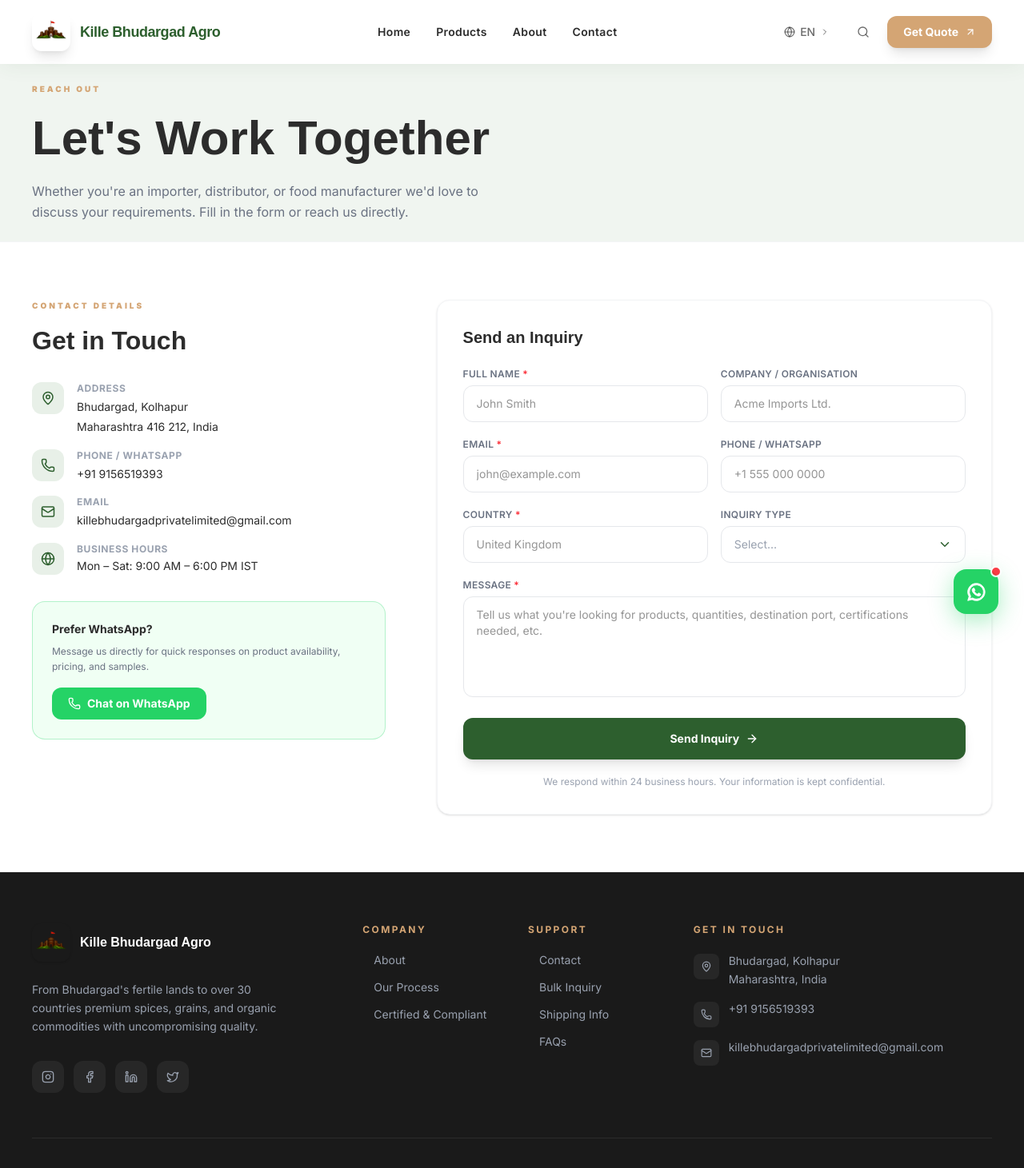
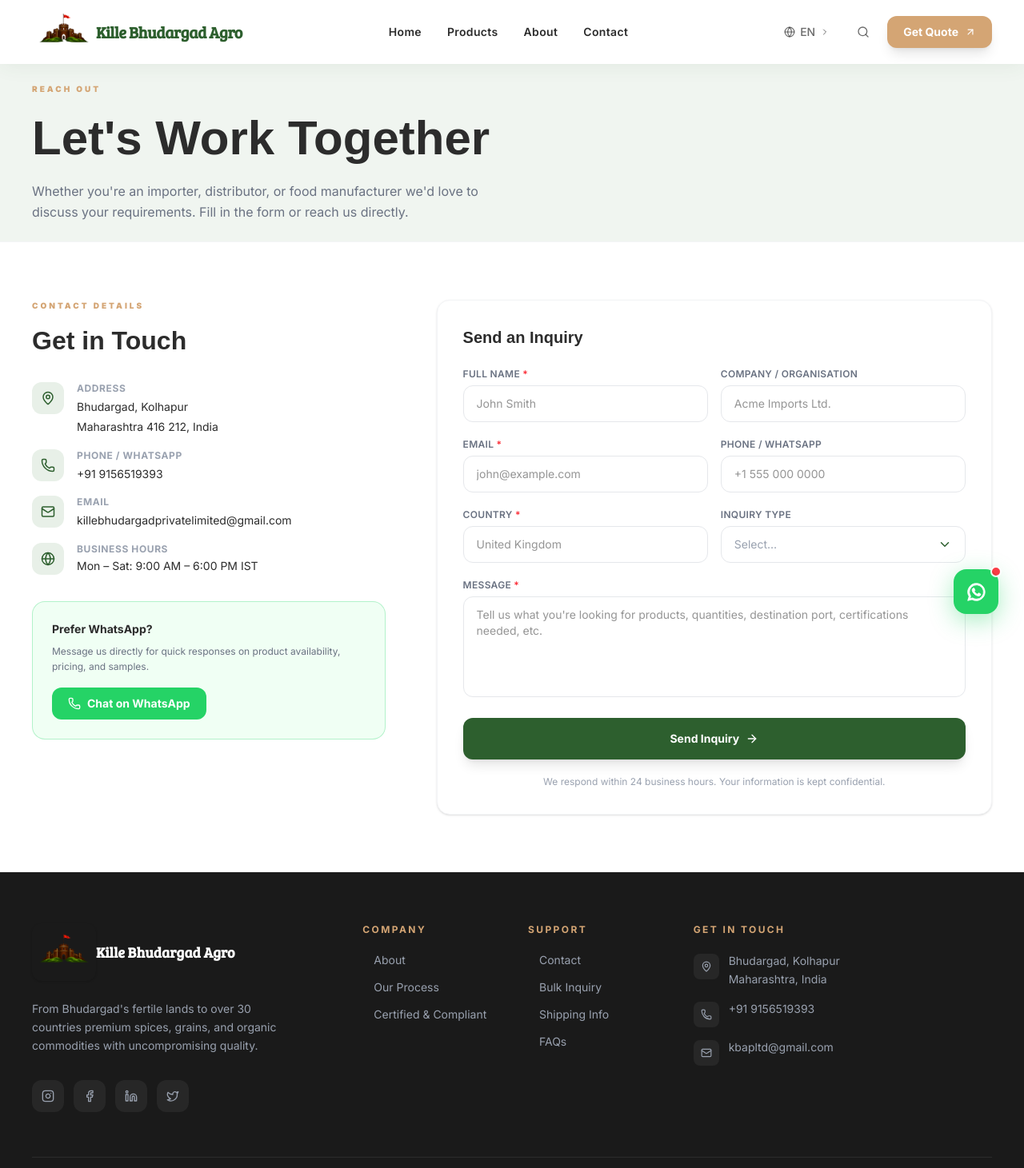
Before and after one commit to its-aniket/killebudhurgad, a Next.js app: page /contact in a window 1280 px wide. Shown: the top 1461 px of the page at 80% size. Built offline with nearby package versions, Linux system fonts and the light colour scheme.

Commit message:
updated logo+rice bg+remove product measures

```diff
--- a/app/globals.css
+++ b/app/globals.css
@@ -1,4 +1,8 @@
 @import "tailwindcss";
+
+:root {
+  --font-bree: 'Bree Serif', serif;
+}
 
 :root {
   --background: #ffffff;
--- a/app/layout.tsx
+++ b/app/layout.tsx
@@ -40,6 +40,11 @@
 }>) {
   return (
     <html lang="en" className={inter.variable}>
+      <head>
+        <link rel="preconnect" href="https://fonts.googleapis.com" />
+        <link rel="preconnect" href="https://fonts.gstatic.com" crossOrigin="anonymous" />
+        <link href="https://fonts.googleapis.com/css2?family=Bree+Serif&display=swap" rel="stylesheet" />
+      </head>
       <body className="min-h-screen antialiased overflow-x-hidden">
         <LanguageProvider>{children}</LanguageProvider>
       </body>
--- a/app/products/[slug]/ProductDetailClient.tsx
+++ b/app/products/[slug]/ProductDetailClient.tsx
@@ -104,19 +104,6 @@
                   </div>
                 </div>
 
-                {/* Packaging */}
-                <div>
-                  <h2 className="text-sm font-bold text-[#2C2C2C] uppercase tracking-widest mb-3">{tr.pd_packaging}</h2>
-                  <div className="grid grid-cols-2 sm:grid-cols-4 gap-3">
-                    {product.packaging.map((pack) => (
-                      <div key={pack.size} className="border border-gray-200 rounded-xl p-3 text-center hover:border-[#2D5F2E] hover:bg-[#F0F5F0] transition-all cursor-pointer group">
-                        <p className="font-bold text-[#2C2C2C] text-base group-hover:text-[#2D5F2E] transition-colors">{pack.size}</p>
-                        <p className="text-gray-500 text-xs mt-0.5">{pack.desc}</p>
-                      </div>
-                    ))}
-                  </div>
-                </div>
-
                 {/* CTAs */}
                 <div className="flex flex-col sm:flex-row gap-3 pt-2">
                   <Link href="/contact" className="flex-1 flex items-center justify-center gap-2 bg-[#2D5F2E] text-white font-bold px-6 py-4 rounded-xl hover:bg-[#1e4320] active:scale-95 transition-all shadow-lg text-sm">
--- a/components/layout/Footer.tsx
+++ b/components/layout/Footer.tsx
@@ -48,7 +48,6 @@
   const footerLegalLinks = [
     { label: tr.footer_privacy, href: "#" },
     { label: tr.footer_terms,   href: "#" },
-    { label: tr.footer_cookies, href: "#" },
   ];
 
   return (
@@ -59,11 +58,11 @@
 
             {/* Brand Column */}
             <div className="col-span-12 lg:col-span-4">
-              <div className="flex items-center gap-3 mb-6">
-                <div className="w-12 h-12 rounded-xl overflow-hidden flex items-center justify-center shadow p-1 shrink-0">
+              <div className="flex items-center mb-6">
+                <div className="w-20 h-18 rounded-xl overflow-hidden flex items-center justify-center shadow p-1 shrink-0">
                   <Image src="/kb-logo.svg" alt="Kille Bhudargad logo" width={44} height={44} className="object-contain w-full h-full" />
                 </div>
-                <span className="font-bold text-base text-white" style={{ fontFamily: "'Poppins', sans-serif" }}>
+                <span className="font-bold text-lg text-white" style={{ fontFamily: "var(--font-bree)" }}>
                   Kille Bhudargad Agro
                 </span>
               </div>
@@ -124,11 +123,11 @@
                   </span>
                   <span className="text-sm leading-relaxed">+91 9156519393</span>
                 </a>
-                <a href="mailto:killebhudargadprivatelimited@gmail.com" className="flex items-start gap-3 text-gray-400 hover:text-white transition-colors group">
+                <a href="mailto:kbapltd@gmail.com" className="flex items-start gap-3 text-gray-400 hover:text-white transition-colors group">
                   <span className="w-8 h-8 rounded-lg bg-white/[0.06] group-hover:bg-[#2D5F2E] flex items-center justify-center flex-shrink-0 transition-colors mt-0.5">
                     <svg xmlns="http://www.w3.org/2000/svg" width="14" height="14" viewBox="0 0 24 24" fill="none" stroke="currentColor" strokeWidth="2" strokeLinecap="round" strokeLinejoin="round" aria-hidden="true"><path d="m22 7-8.991 5.727a2 2 0 0 1-2.009 0L2 7" /><rect x="2" y="4" width="20" height="16" rx="2" /></svg>
                   </span>
-                  <span className="text-sm leading-relaxed break-all">killebhudargadprivatelimited@gmail.com</span>
+                  <span className="text-sm leading-relaxed break-all">kbapltd@gmail.com</span>
                 </a>
               </div>
             </div>
--- a/components/layout/Navbar.tsx
+++ b/components/layout/Navbar.tsx
@@ -105,11 +105,11 @@
           <div className="flex items-center justify-between h-20">
 
             {/* Logo */}
-            <Link href="/" className="flex items-center gap-3 group" onClick={() => { setMenuOpen(false); setLangOpen(false); }}>
-              <div className="w-12 h-12 rounded-xl overflow-hidden flex items-center justify-center shadow-lg group-hover:scale-105 transition-transform shrink-0 p-1">
+            <Link href="/" className="flex items-center group" onClick={() => { setMenuOpen(false); setLangOpen(false); }}>
+              <div className="w-20 h-18 rounded-xl overflow-hidden flex items-center justify-center group-hover:scale-105 transition-transform shrink-0 p-1">
                 <Image src="/kb-logo.svg" alt="Kille Bhudargad logo" width={44} height={44} className="object-contain w-full h-full" priority />
               </div>
-              <span className="font-bold text-lg tracking-tight transition-colors duration-500" style={{ fontFamily: "'Poppins', sans-serif", color: logoTextColor }}>
+              <span className="font-bold text-xl tracking-tight transition-colors duration-500" style={{ fontFamily: "var(--font-bree)", color: logoTextColor }}>
                 Kille Bhudargad Agro
               </span>
             </Link>
--- a/lib/products.ts
+++ b/lib/products.ts
@@ -68,7 +68,7 @@
   names: names(`${name} (${series} मालिका)`, `${name} (${series} श्रृंखला)`),
   categoryId: "grains",
   description,
-  image: "/rice.png",
+  image: "/rice-brown.png",
   bgColor: "rgb(245, 245, 240)",
   tags: ["export-grade", "bulk-available", "machine-cleaned"],
   searchAliases: ["rice", "basmati", "sella", "steam", name, series],
@@ -93,7 +93,7 @@
   {
     slug: "rice", name: "Basmati Rice", names: names("बासमती तांदूळ", "बासमती चावल"), categoryId: "grains",
     description: "Premium long-grain basmati rice, carefully selected for its delicate aroma, fluffy texture, and consistent export quality.",
-    image: "/rice.png", bgColor: "rgb(245, 245, 240)", tags: ["export-grade", "bulk-available"], searchAliases: ["rice", "basmati", "तांदूळ", "चावल"],
+    image: "/rice-brown.png", bgColor: "rgb(245, 245, 240)", tags: ["export-grade", "bulk-available"], searchAliases: ["rice", "basmati", "तांदूळ", "चावल"],
   },
   riceCatalogueProduct("pr-11-14-white-sella-rice-primary", "PR 11/14 White Sella Rice", "Medium grain white parboiled rice. Ideal for puffed rice (murmurra), farsan, and daily meals.", "Primary"),
   riceCatalogueProduct("pr-11-14-steam-rice-primary", "PR 11/14 Steam Rice", "Medium grain steamed rice. Perfect for daily cooking, pulao, and idli-dosa batter.", "Primary"),
```
Also changed, not shown: public/rice-brown.png (added), public/rice-red.png (added).
